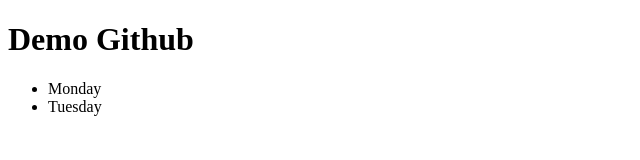
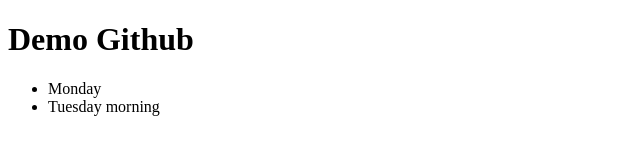
Before and after one commit to fongfan999/demo-github, a plain HTML site: page index.html in a window 1280 px wide. Shown: the full height of the page, 0-640 px from the left. Drawn offline with Linux system fonts and the light colour scheme.

Commit message:
Made Tuesday more specific

```diff
--- a/index.html
+++ b/index.html
@@ -10,7 +10,7 @@
   <div>
     <ul>
       <li>Monday</li>
-      <li>Tuesday</li>
+      <li>Tuesday morning</li>
     </ul>
   </div>
 </body>
```
